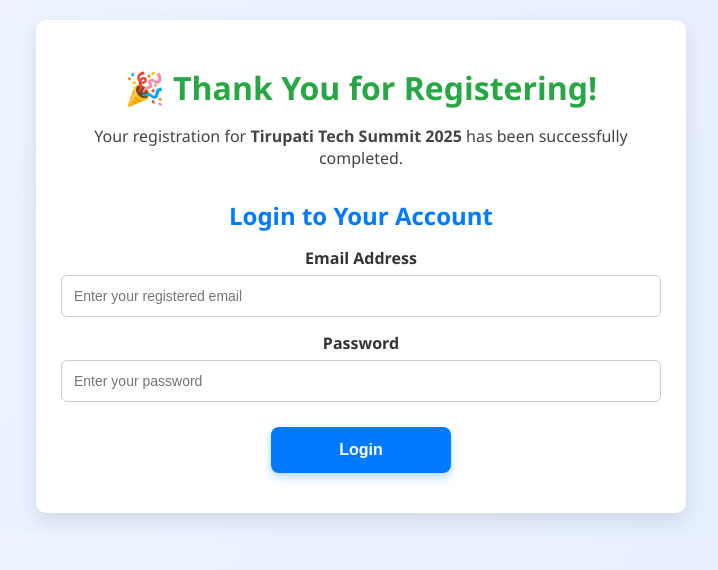
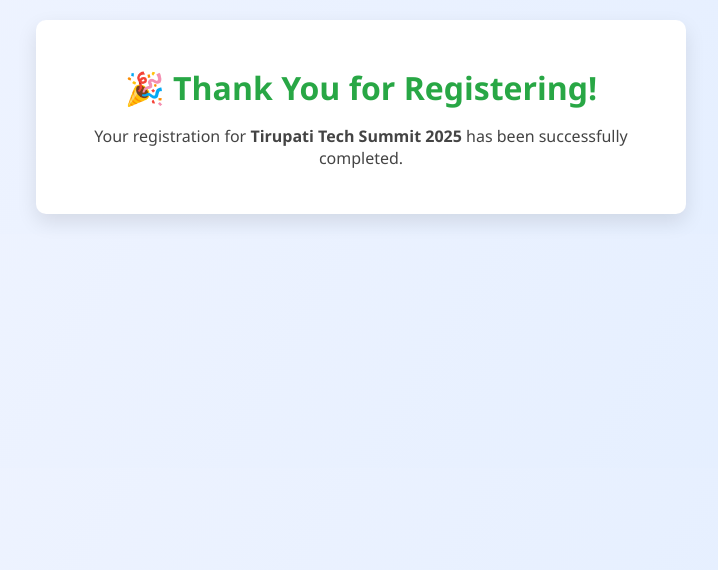
Before and after one commit to KuppalaVenkatesh2924/HTML_ID_tag_selectors.com, a plain HTML site: page thankyou.html in a window 1280 px wide. Shown: the whole page, without its empty margins (279-997 px from the left). Drawn offline with Linux system fonts and the light colour scheme.

Commit message:
Update thankyou.html

```diff
--- a/thankyou.html
+++ b/thankyou.html
@@ -10,22 +10,6 @@
   <div class="form-container" style="text-align: center;">
     <h1 style="color: #28a745;">🎉 Thank You for Registering!</h1>
     <p>Your registration for <b>Tirupati Tech Summit 2025</b> has been successfully completed.</p>
-
-    <!-- ✅ Login Form -->
-    <div class="login-section">
-      <h2>Login to Your Account</h2>
-      <form class="login-form">
-        <div class="form-group">
-          <label for="loginEmail">Email Address</label>
-          <input type="email" id="loginEmail" placeholder="Enter your registered email" required>
-        </div>
-        <div class="form-group">
-          <label for="loginPassword">Password</label>
-          <input type="password" id="loginPassword" placeholder="Enter your password" required>
-        </div>
-        <div class="button-container">
-          <button type="submit">Login</button>
-        </div>
       </form>
     </div>
   </div>
```
